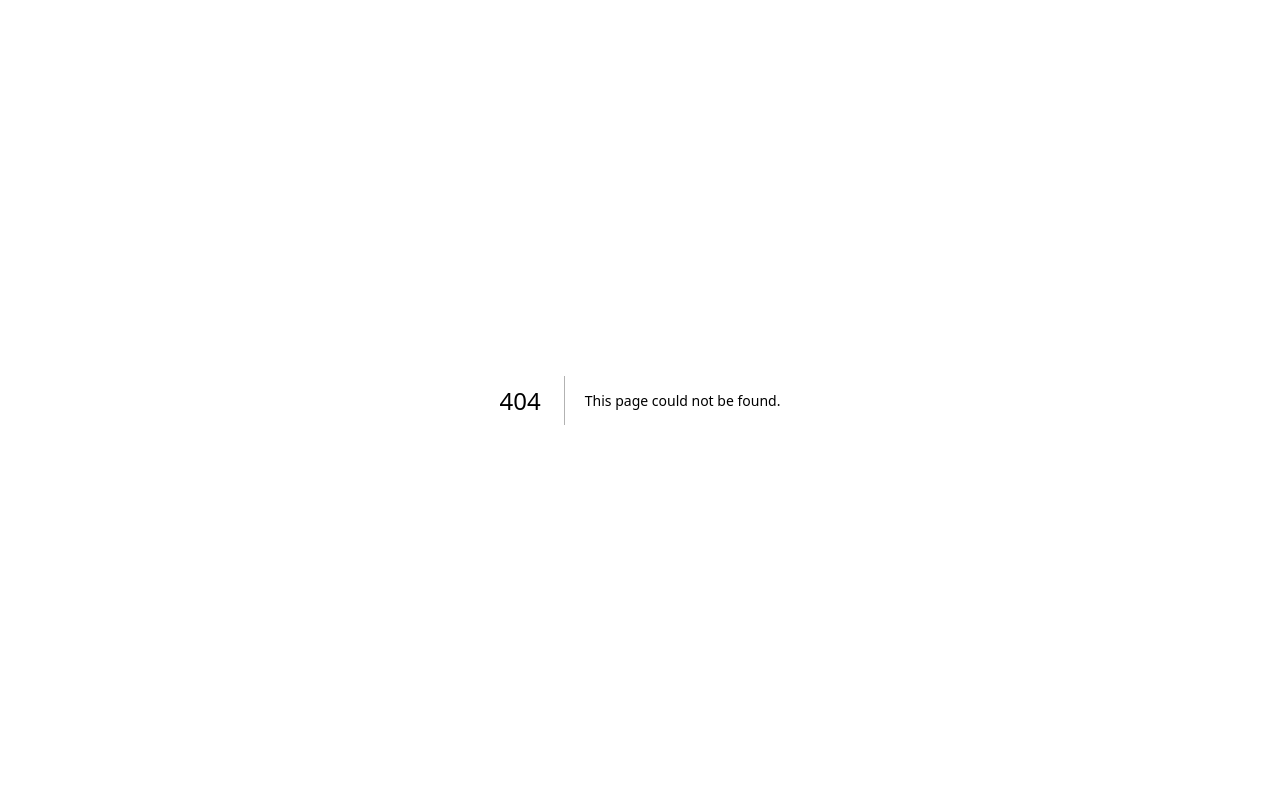
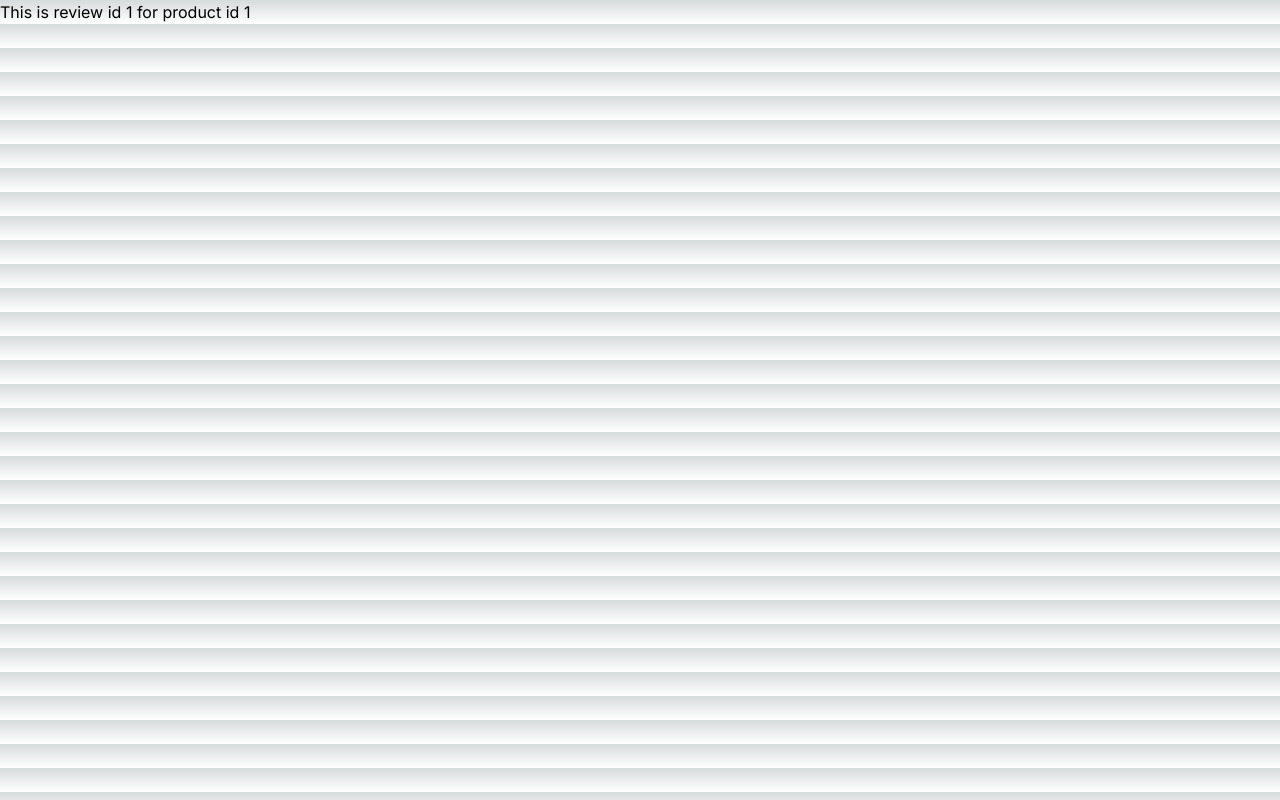
Before and after one commit to thazinnaing/text-nextjs, a Next.js app: page /products/1/reviews/1 in a window 1280 px wide. Before the commit this address had no page. Built offline with nearby package versions, Linux system fonts and the light colour scheme.

Commit message:
feat: dynamic routes with slug

```diff
--- /dev/null
+++ b/src/app/docs/[[...slug]]/page.tsx
@@ -0,0 +1,28 @@
+import React from 'react'
+
+const Docs = ({
+    params,
+}
+:{
+    params:{
+        slug: string[]
+    }
+}) => {
+    if(params.slug?.length===2){
+        return(
+            <h1>Viewing docs for feature --{params.slug[0]}-- and concepts --{params.slug[1]}--</h1>
+        )
+    }
+    else if(params.slug?.length===1){
+        return(
+            <h1>Viewing docs for feature --{params.slug[0]}-- </h1>
+        )
+    }
+
+    return(
+        <h1>Docs home page</h1>
+    )
+
+}
+
+export default Docs
--- /dev/null
+++ b/src/app/not-found.tsx
@@ -0,0 +1,14 @@
+
+
+const NotFound = () => {
+  return (
+    <div>
+      <h1>
+        Page not found!
+      </h1>
+      Could not find the resource.
+    </div>
+  )
+}
+
+export default NotFound
--- /dev/null
+++ b/src/app/products/[productId]/reviews/[reviewId]/page.tsx
@@ -0,0 +1,16 @@
+
+const reviewId = ({
+    params,}
+    :{
+    params:{
+        productId:string,
+        reviewId:string
+    }}) => {
+  return (
+    <div>
+      This is review id {params.reviewId} for product id {params.productId}
+    </div>
+  )
+}
+
+export default reviewId
--- /dev/null
+++ b/src/app/products/[productId]/reviews/page.tsx
@@ -0,0 +1,10 @@
+
+const Reviews = () => {
+  return (
+    <div>
+      This is review page
+    </div>
+  )
+}
+
+export default Reviews
```
